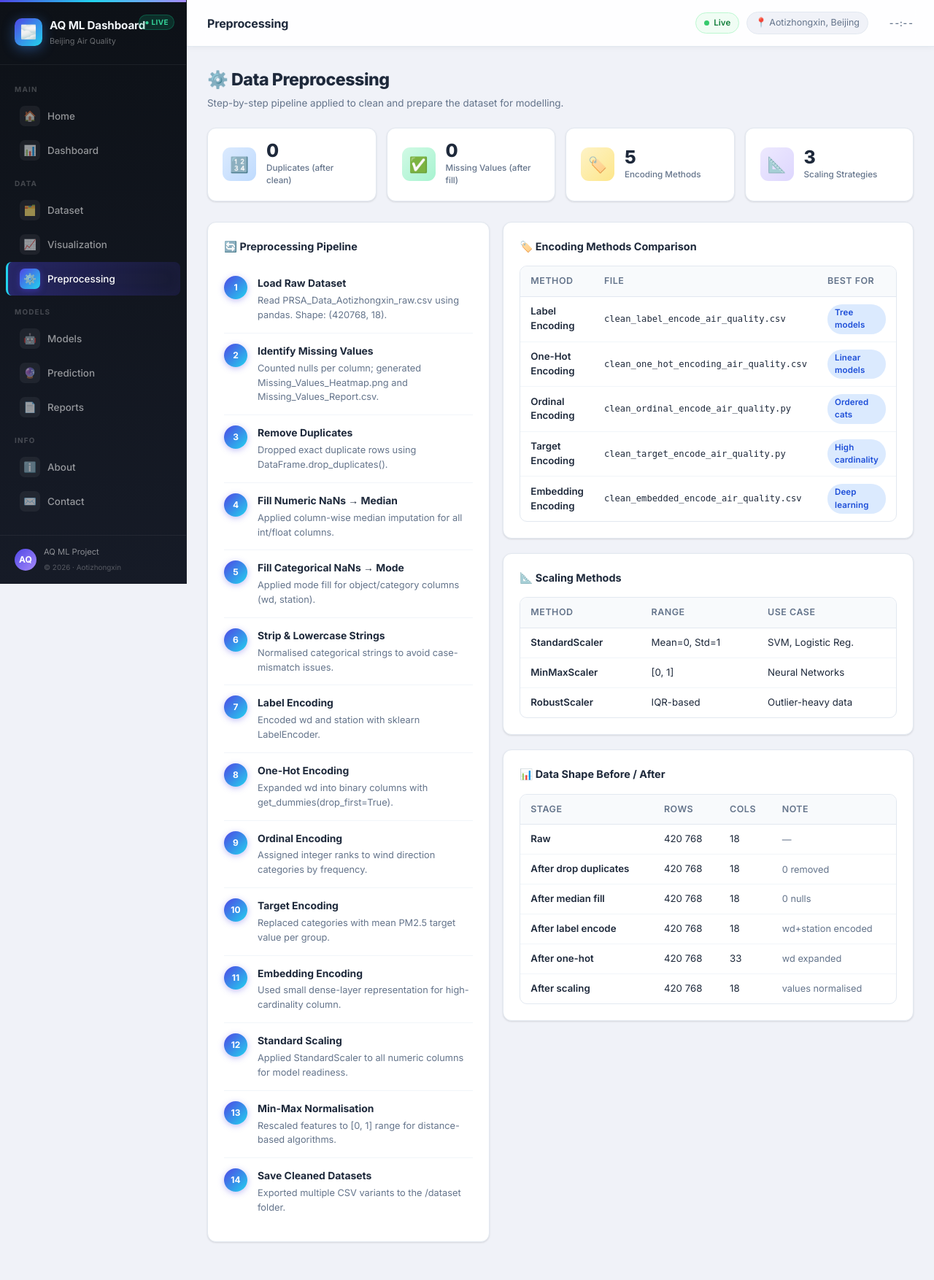
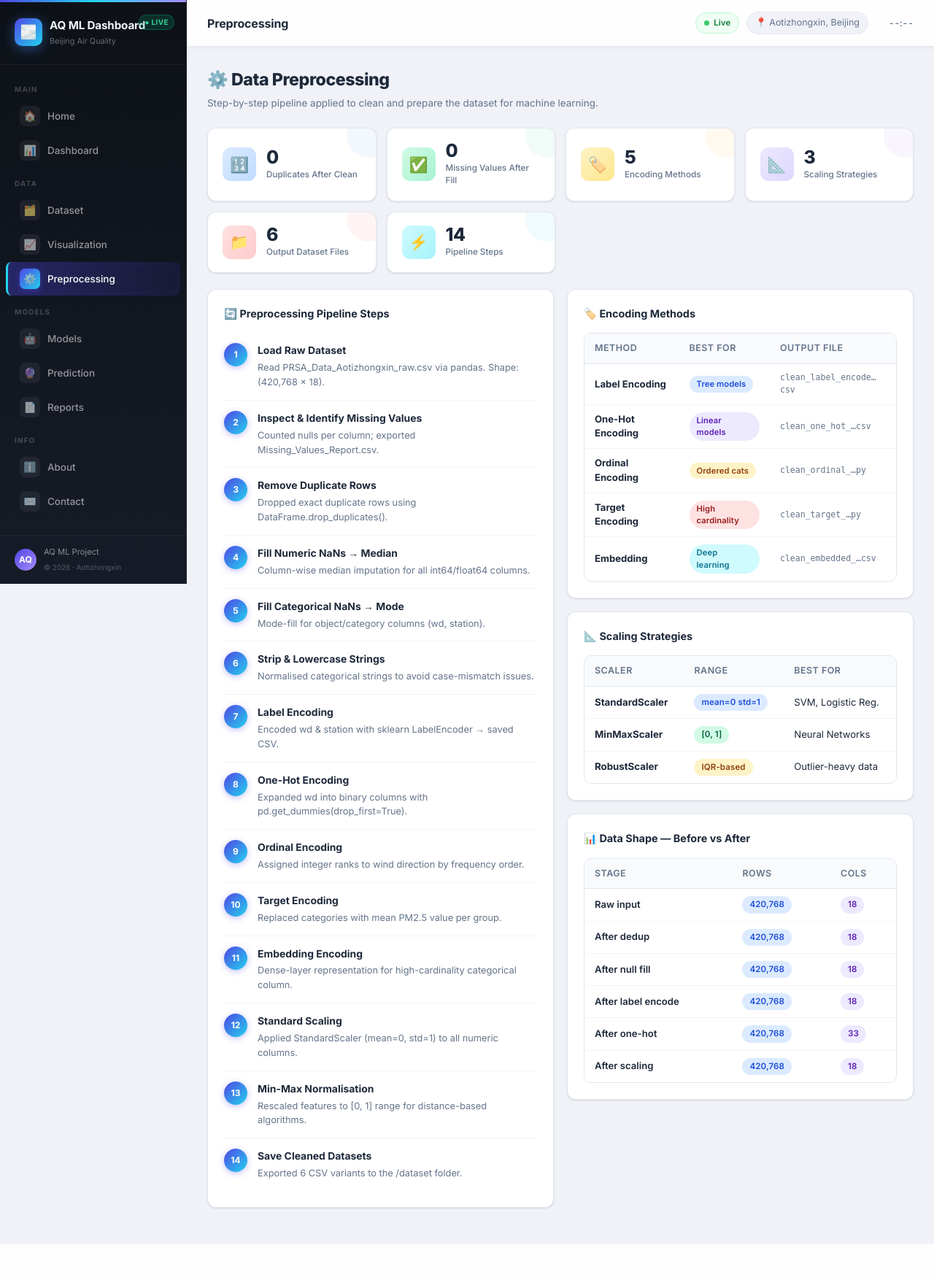
Before and after one commit to premsai2500030723/AERO-PURE-ML-PROJECT-, a Flask app: page /preprocessing in a window 1280 px wide. Shown: the whole page at 73% size. After the commit the page ends 1705 px from the top, so only its background shows below. Run offline with Flask 3, Linux system fonts and the light colour scheme.

Commit message:
ui: polish preprocessing with gradient step badges, encoding/scaling comparison tables and shape before-after view

```diff
--- a/templates/preprocessing.html
+++ b/templates/preprocessing.html
@@ -6,76 +6,62 @@
 
 <div class="page-header">
   <h1>⚙️ Data Preprocessing</h1>
-  <p>Step-by-step pipeline applied to clean and prepare the dataset for modelling.</p>
+  <p>Step-by-step pipeline applied to clean and prepare the dataset for machine learning.</p>
 </div>
 
-<!-- Summary cards -->
-<div class="stats-grid" style="margin-bottom:28px;">
-  <div class="stat-card">
-    <div class="stat-icon blue">🔢</div>
-    <div>
-      <div class="stat-value">0</div>
-      <div class="stat-label">Duplicates (after clean)</div>
-    </div>
+<!-- Summary stat cards -->
+<div class="stats-grid" style="margin-bottom:22px;">
+  {% set kpis = [
+    ('blue',  '🔢','0',    'Duplicates After Clean'),
+    ('green', '✅','0',    'Missing Values After Fill'),
+    ('amber', '🏷️','5',   'Encoding Methods'),
+    ('purple','📐','3',    'Scaling Strategies'),
+    ('red',   '📁','6',   'Output Dataset Files'),
+    ('cyan',  '⚡','14',  'Pipeline Steps'),
+  ] %}
+  {% for color, icon, val, label in kpis %}
+  <div class="stat-card {{ color }}">
+    <div class="stat-icon {{ color }}">{{ icon }}</div>
+    <div><div class="stat-value">{{ val }}</div><div class="stat-label">{{ label }}</div></div>
   </div>
-  <div class="stat-card">
-    <div class="stat-icon green">✅</div>
-    <div>
-      <div class="stat-value">0</div>
-      <div class="stat-label">Missing Values (after fill)</div>
-    </div>
-  </div>
-  <div class="stat-card">
-    <div class="stat-icon amber">🏷️</div>
-    <div>
-      <div class="stat-value">5</div>
-      <div class="stat-label">Encoding Methods</div>
-    </div>
-  </div>
-  <div class="stat-card">
-    <div class="stat-icon purple">📐</div>
-    <div>
-      <div class="stat-value">3</div>
-      <div class="stat-label">Scaling Strategies</div>
-    </div>
-  </div>
+  {% endfor %}
 </div>
 
-<div class="grid-2" style="margin-bottom:24px;">
+<div class="grid-2" style="margin-bottom:22px;">
 
-  <!-- Pipeline steps -->
+  <!-- Numbered step list -->
   <div class="card">
-    <div class="card-title">🔄 Preprocessing Pipeline</div>
+    <div class="card-title">🔄 Preprocessing Pipeline Steps</div>
     <ul class="step-list">
       {% set steps = [
         ('Load Raw Dataset',
-         'Read PRSA_Data_Aotizhongxin_raw.csv using pandas. Shape: (420768, 18).'),
-        ('Identify Missing Values',
-         'Counted nulls per column; generated Missing_Values_Heatmap.png and Missing_Values_Report.csv.'),
-        ('Remove Duplicates',
+         'Read PRSA_Data_Aotizhongxin_raw.csv via pandas. Shape: (420,768 × 18).'),
+        ('Inspect & Identify Missing Values',
+         'Counted nulls per column; exported Missing_Values_Report.csv.'),
+        ('Remove Duplicate Rows',
          'Dropped exact duplicate rows using DataFrame.drop_duplicates().'),
         ('Fill Numeric NaNs → Median',
-         'Applied column-wise median imputation for all int/float columns.'),
+         'Column-wise median imputation for all int64/float64 columns.'),
         ('Fill Categorical NaNs → Mode',
-         'Applied mode fill for object/category columns (wd, station).'),
+         'Mode-fill for object/category columns (wd, station).'),
         ('Strip & Lowercase Strings',
          'Normalised categorical strings to avoid case-mismatch issues.'),
         ('Label Encoding',
-         'Encoded wd and station with sklearn LabelEncoder.'),
+         'Encoded wd & station with sklearn LabelEncoder → saved CSV.'),
         ('One-Hot Encoding',
-         'Expanded wd into binary columns with get_dummies(drop_first=True).'),
+         'Expanded wd into binary columns with pd.get_dummies(drop_first=True).'),
         ('Ordinal Encoding',
-         'Assigned integer ranks to wind direction categories by frequency.'),
+         'Assigned integer ranks to wind direction by frequency order.'),
         ('Target Encoding',
-         'Replaced categories with mean PM2.5 target value per group.'),
+         'Replaced categories with mean PM2.5 value per group.'),
         ('Embedding Encoding',
-         'Used small dense-layer representation for high-cardinality column.'),
+         'Dense-layer representation for high-cardinality categorical column.'),
         ('Standard Scaling',
-         'Applied StandardScaler to all numeric columns for model readiness.'),
+         'Applied StandardScaler (mean=0, std=1) to all numeric columns.'),
         ('Min-Max Normalisation',
          'Rescaled features to [0, 1] range for distance-based algorithms.'),
         ('Save Cleaned Datasets',
-         'Exported multiple CSV variants to the /dataset folder.'),
+         'Exported 6 CSV variants to the /dataset folder.'),
       ] %}
       {% for title, desc in steps %}
       <li class="step-item">
@@ -89,29 +75,28 @@
     </ul>
   </div>
 
-  <!-- Encoding comparison -->
-  <div style="display:flex;flex-direction:column;gap:20px;">
+  <!-- Right column: tables -->
+  <div style="display:flex;flex-direction:column;gap:18px;">
 
+    <!-- Encoding comparison -->
     <div class="card">
-      <div class="card-title">🏷️ Encoding Methods Comparison</div>
+      <div class="card-title">🏷️ Encoding Methods</div>
       <div class="table-wrapper">
         <table>
-          <thead>
-            <tr><th>Method</th><th>File</th><th>Best For</th></tr>
-          </thead>
+          <thead><tr><th>Method</th><th>Best For</th><th>Output File</th></tr></thead>
           <tbody>
             {% set enc = [
-              ('Label Encoding',    'clean_label_encode_air_quality.csv',    'Tree models'),
-              ('One-Hot Encoding',  'clean_one_hot_encoding_air_quality.csv','Linear models'),
-              ('Ordinal Encoding',  'clean_ordinal_encode_air_quality.py',   'Ordered cats'),
-              ('Target Encoding',   'clean_target_encode_air_quality.py',    'High cardinality'),
-              ('Embedding Encoding','clean_embedded_encode_air_quality.csv', 'Deep learning'),
+              ('Label Encoding',    'Tree models',     'clean_label_encode…csv',     'blue'),
+              ('One-Hot Encoding',  'Linear models',   'clean_one_hot_…csv',         'purple'),
+              ('Ordinal Encoding',  'Ordered cats',    'clean_ordinal_…py',          'amber'),
+              ('Target Encoding',   'High cardinality','clean_target_…py',           'red'),
+              ('Embedding',         'Deep learning',   'clean_embedded_…csv',        'cyan'),
             ] %}
-            {% for method, file, best in enc %}
+            {% for method, best, file, color in enc %}
             <tr>
-              <td style="font-weight:600;">{{ method }}</td>
-              <td style="font-family:monospace;font-size:.76rem;">{{ file }}</td>
-              <td><span class="tag tag-blue" style="font-size:.72rem;">{{ best }}</span></td>
+              <td style="font-weight:700;font-size:.82rem;">{{ method }}</td>
+              <td><span class="tag tag-{{ color }}" style="font-size:.7rem;">{{ best }}</span></td>
+              <td style="font-family:monospace;font-size:.72rem;color:#64748b;">{{ file }}</td>
             </tr>
             {% endfor %}
           </tbody>
@@ -119,54 +104,53 @@
       </div>
     </div>
 
+    <!-- Scaling methods -->
     <div class="card">
-      <div class="card-title">📐 Scaling Methods</div>
+      <div class="card-title">📐 Scaling Strategies</div>
       <div class="table-wrapper">
         <table>
-          <thead>
-            <tr><th>Method</th><th>Range</th><th>Use Case</th></tr>
-          </thead>
+          <thead><tr><th>Scaler</th><th>Range</th><th>Best For</th></tr></thead>
           <tbody>
             <tr>
-              <td style="font-weight:600;">StandardScaler</td>
-              <td>Mean=0, Std=1</td>
-              <td>SVM, Logistic Reg.</td>
+              <td style="font-weight:700;">StandardScaler</td>
+              <td><span class="tag tag-blue">mean=0 std=1</span></td>
+              <td style="font-size:.82rem;">SVM, Logistic Reg.</td>
             </tr>
             <tr>
-              <td style="font-weight:600;">MinMaxScaler</td>
-              <td>[0, 1]</td>
-              <td>Neural Networks</td>
+              <td style="font-weight:700;">MinMaxScaler</td>
+              <td><span class="tag tag-green">[0, 1]</span></td>
+              <td style="font-size:.82rem;">Neural Networks</td>
             </tr>
             <tr>
-              <td style="font-weight:600;">RobustScaler</td>
-              <td>IQR-based</td>
-              <td>Outlier-heavy data</td>
+              <td style="font-weight:700;">RobustScaler</td>
+              <td><span class="tag tag-amber">IQR-based</span></td>
+              <td style="font-size:.82rem;">Outlier-heavy data</td>
             </tr>
           </tbody>
         </table>
       </div>
     </div>
 
+    <!-- Shape before/after -->
     <div class="card">
-      <div class="card-title">📊 Data Shape Before / After</div>
-      {% set shapes = [
-        ('Raw','420 768','18','—'),
-        ('After drop duplicates','420 768','18','0 removed'),
-        ('After median fill','420 768','18','0 nulls'),
-        ('After label encode','420 768','18','wd+station encoded'),
-        ('After one-hot','420 768','33','wd expanded'),
-        ('After scaling','420 768','18','values normalised'),
-      ] %}
+      <div class="card-title">📊 Data Shape — Before vs After</div>
       <div class="table-wrapper">
         <table>
-          <thead><tr><th>Stage</th><th>Rows</th><th>Cols</th><th>Note</th></tr></thead>
+          <thead><tr><th>Stage</th><th>Rows</th><th>Cols</th></tr></thead>
           <tbody>
-            {% for stage, rows, cols, note in shapes %}
+            {% set shapes = [
+              ('Raw input',         '420,768','18'),
+              ('After dedup',       '420,768','18'),
+              ('After null fill',   '420,768','18'),
+              ('After label encode','420,768','18'),
+              ('After one-hot',     '420,768','33'),
+              ('After scaling',     '420,768','18'),
+            ] %}
+            {% for stage, rows, cols in shapes %}
             <tr>
-              <td style="font-weight:600;">{{ stage }}</td>
-              <td>{{ rows }}</td>
-              <td>{{ cols }}</td>
-              <td style="color:#64748b;font-size:.8rem;">{{ note }}</td>
+              <td style="font-weight:600;font-size:.82rem;">{{ stage }}</td>
+              <td><span class="tag tag-blue" style="font-size:.72rem;">{{ rows }}</span></td>
+              <td><span class="tag tag-purple" style="font-size:.72rem;">{{ cols }}</span></td>
             </tr>
             {% endfor %}
           </tbody>
```
